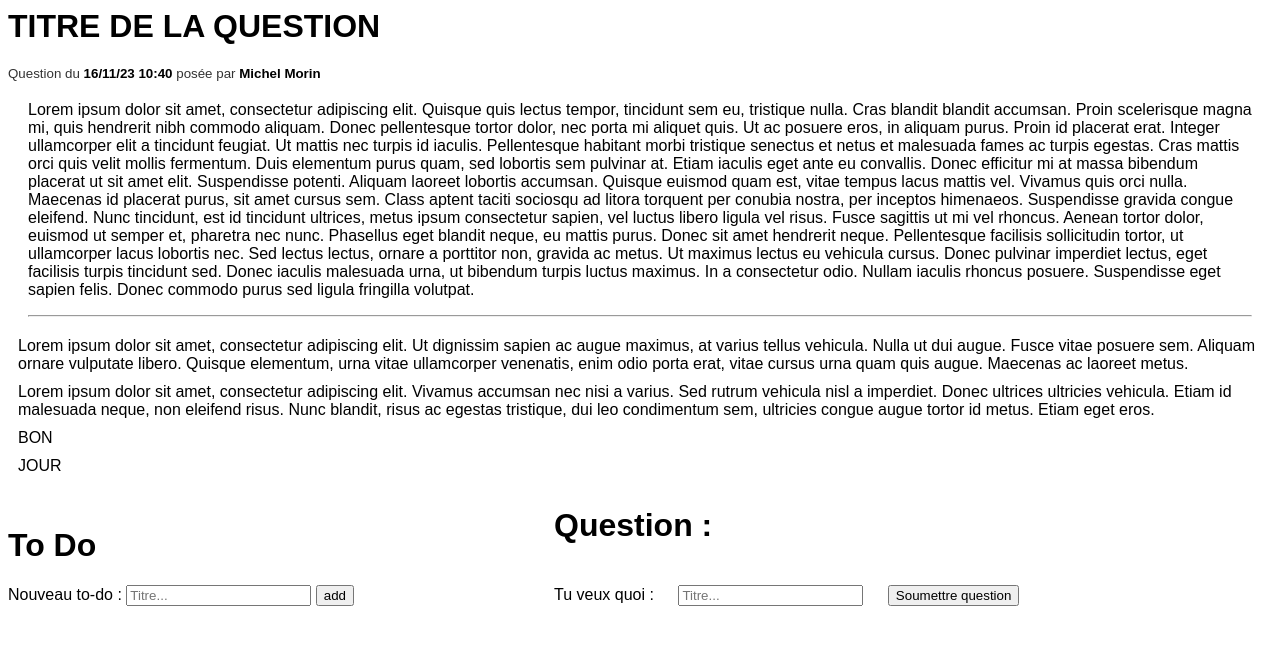
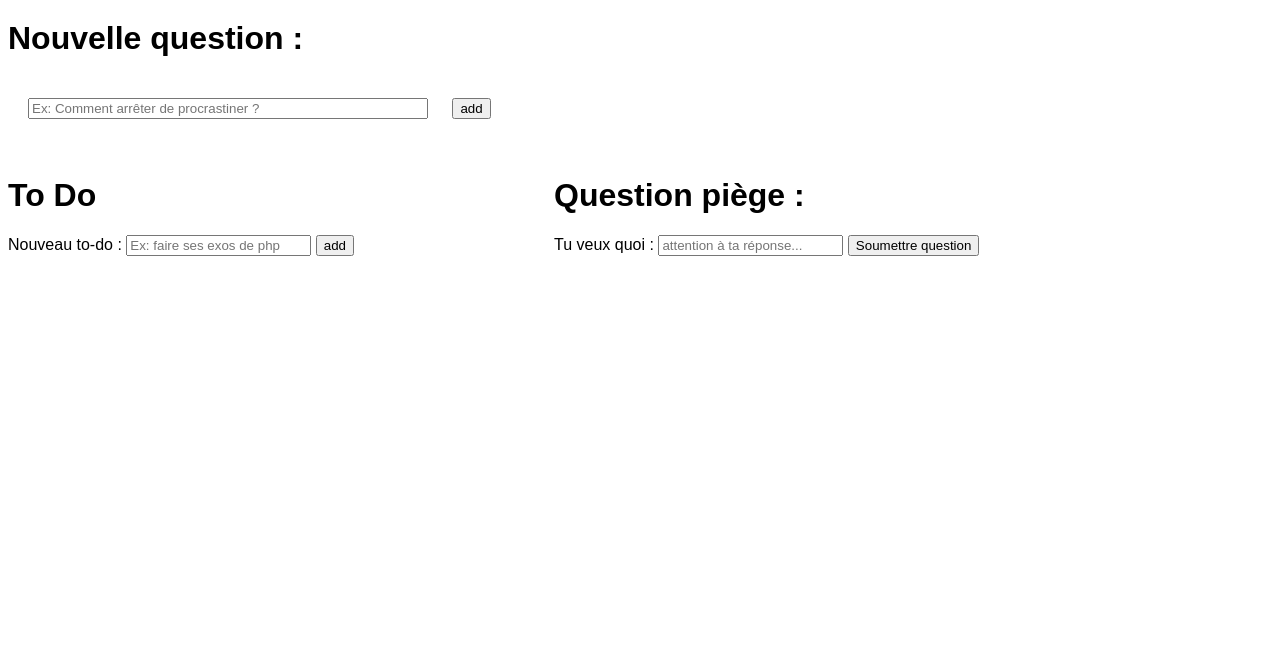
Before and after one commit to ecv-m1-dev/ecv-m1-dev.github.io, a PHP site: page / in a window 1280 px wide. Shown: the top 645 px of the page. Run offline with PHP 8.4, Linux system fonts and the light colour scheme; some web fonts are replaced.

Commit message:
code pas beau mais fonctionnel

```diff
--- a/php_mysql/html/exercices/content/answers-section.php
+++ b/php_mysql/html/exercices/content/answers-section.php
@@ -1,16 +1,12 @@
 <section id="answers">
-    <?php global $answers; ?>
-    <!-- <?php foreach ($answers as $answer): ?>
-      <article>
-        <?php echo $answer ?>
-      </article>
-      <hr />
-    <?php endforeach; ?> -->
-
-    <?php
-      foreach ($answers as $answer) {
-//        echo '<article>' . $answer . '</article>';
-        echo "<article> $answer </article>";
+  <?php
+  if (isset($_SESSION["answers"])) {
+    var_dump($_SESSION["answers"]);
+    foreach ($_SESSION["answers"] as $key => $value) {
+      if($key == $_SESSION["questions"]){
+        echo "<p>{$value}</p>";
       }
-    ?>
-  </section>
+    }
+  }
+  ?>
+</section>
--- a/php_mysql/html/exercices/content/question-form.php
+++ b/php_mysql/html/exercices/content/question-form.php
@@ -5,18 +5,33 @@
         justify-content: flex-start;
         gap: 200px;
     }
+
+    div#create-question input[type="text"] {
+        width: 400px;
+    }
 </style>
+<?php include 'variables.php' ?>
+<div id="create-question">
+    <form action="createQuestion.php" method="post">
+        <label for="question">
+            <h1> Nouvelle question :</h1>
+        </label>
+        <input type="text" id="question" name="question" placeholder="Ex: Comment arrêter de procrastiner ?">
+        <input type="text" name="id" value=<?= $NUMBER_OF_QUESTIONS ?> hidden />
+        <input type="submit" value="add" />
+    </form>
+</div>
 <div id="forms">
     <form action="todo.php" method="post">
         <h1>To Do </h1>
         <label for="todo">Nouveau to-do :</label>
-        <input type="text" id="todo" name="todo" placeholder="Titre...">
+        <input type="text" id="todo" name="todo" placeholder="Ex: faire ses exos de php">
         <input type="submit" value="add">
     </form>
     <form action="treatment.php" method="post">
-        <h1>Question : </h1>
-        <label for="question">Tu veux quoi :</label>
-        <input type="text" id="question" name="question" placeholder="Titre...">
+        <h1>Question piège : </h1>
+        <label for="question-piege">Tu veux quoi :</label>
+        <input type="text" id="question-piege" name="question-piege" placeholder="attention à ta réponse...">
         <input type="submit" value="Soumettre question">
     </form>
 </div>
--- a/php_mysql/html/exercices/content/question-section.php
+++ b/php_mysql/html/exercices/content/question-section.php
@@ -1,5 +1,25 @@
 <section id="question">
-  <?php global $question;
-  echo $question ?>
-  <hr />
+  <?php
+  if (isset($_SESSION["questions"])) {
+    $i = 0;
+    foreach ($_SESSION["questions"] as $key => $value) {
+      include "content/header.php";
+      echo "<p>{$value['question']}</p>";
+      echo "Answers : <br />";
+      foreach ($value['answers'] as $key => $anwser) {
+        echo "<p>xXx_⁂FORNITE_PRO_PLAYER_DU_45⁂xXx : {$anwser}</p>";
+      }
+      include "content/answers-section.php";
+      echo "<hr />";
+      echo "
+      <form action=\"createAnswer.php\" method=\"post\">
+        <label for=\"answer\">Réponse :</label>
+        <input type=\"text\" id=\"answer\" name=\"answer\" placeholder=\"Ex: En faisant ses exos de php\">
+        <input type=\"text\" name=\"id\" value=\"{$i}\" hidden />
+        <input type=\"submit\" value=\"add\">
+    </form>";
+      $i++;
+    }
+  }
+  ?>
 </section>
--- a/php_mysql/html/exercices/index.php
+++ b/php_mysql/html/exercices/index.php
@@ -7,11 +7,10 @@
 </head>
 
 <body>
-  <?php include "content/header.php" ?>
   <?php include "content/question-section.php" ?>
   <?php include "content/answers-section.php" ?>
+  <?php include "content/question-form.php" ?>
 </body>
 
-<?php include "content/question-form.php" ?>
 
 </html>
--- a/php_mysql/html/exercices/treatment.php
+++ b/php_mysql/html/exercices/treatment.php
@@ -1,6 +1,6 @@
 <?php
 
-$question = $_POST['question'];
+$question = $_POST['question-piege'];
 
 if($question != "feur"){
     header("Location: ./content/redirection/pasfeur.php");
--- a/php_mysql/html/exercices/variables.php
+++ b/php_mysql/html/exercices/variables.php
@@ -1,4 +1,6 @@
 <?php
+
+$NUMBER_OF_QUESTIONS = 0;
 
 $title = 'TITRE DE LA QUESTION';
 
```
Also changed, not shown: php_mysql/html/exercices/content/answersPost.php (added, +7 -0 lines), php_mysql/html/exercices/createAnswer.php (added, +10 -0 lines), php_mysql/html/exercices/createQuestion.php (added, +11 -0 lines).
